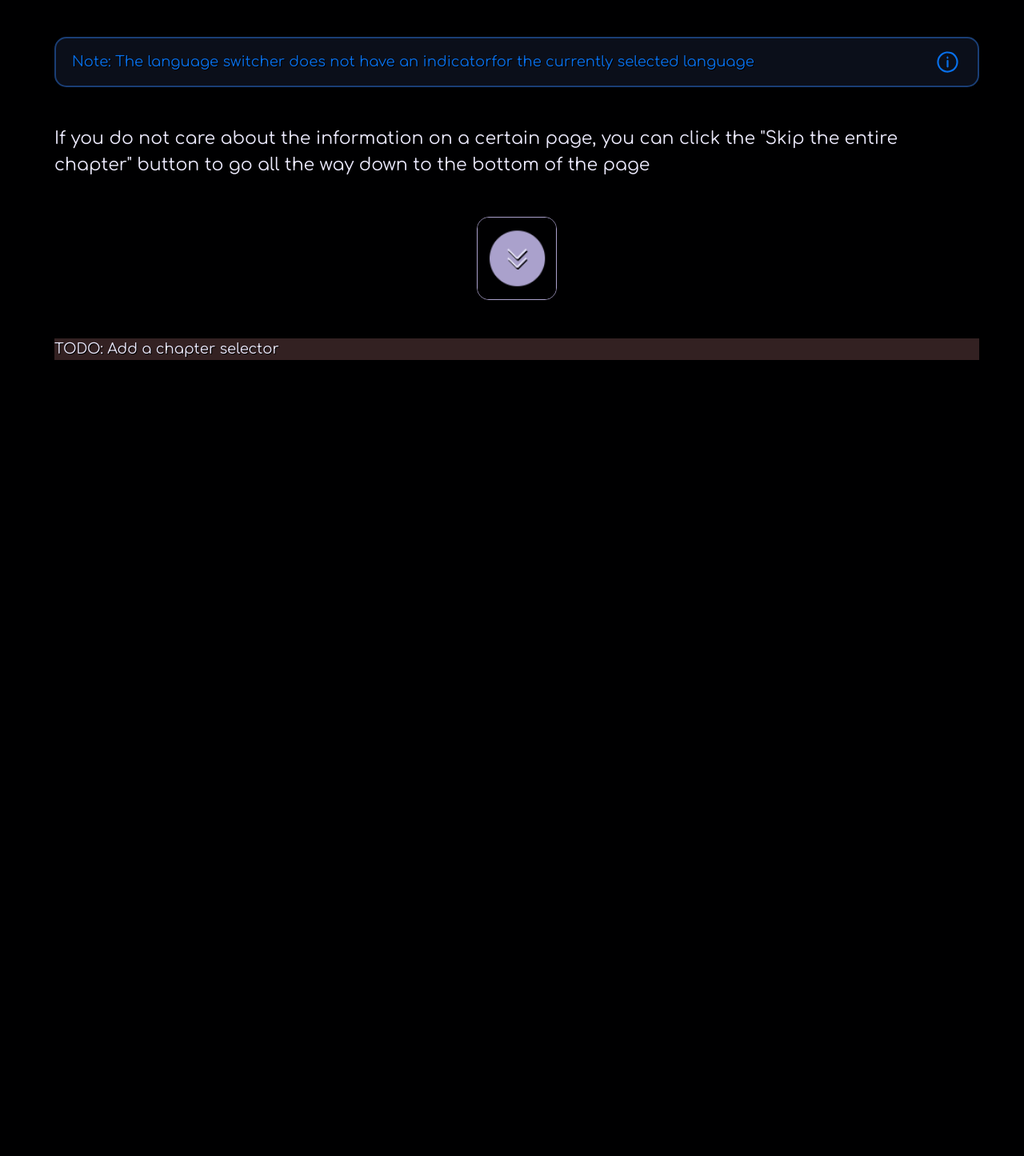
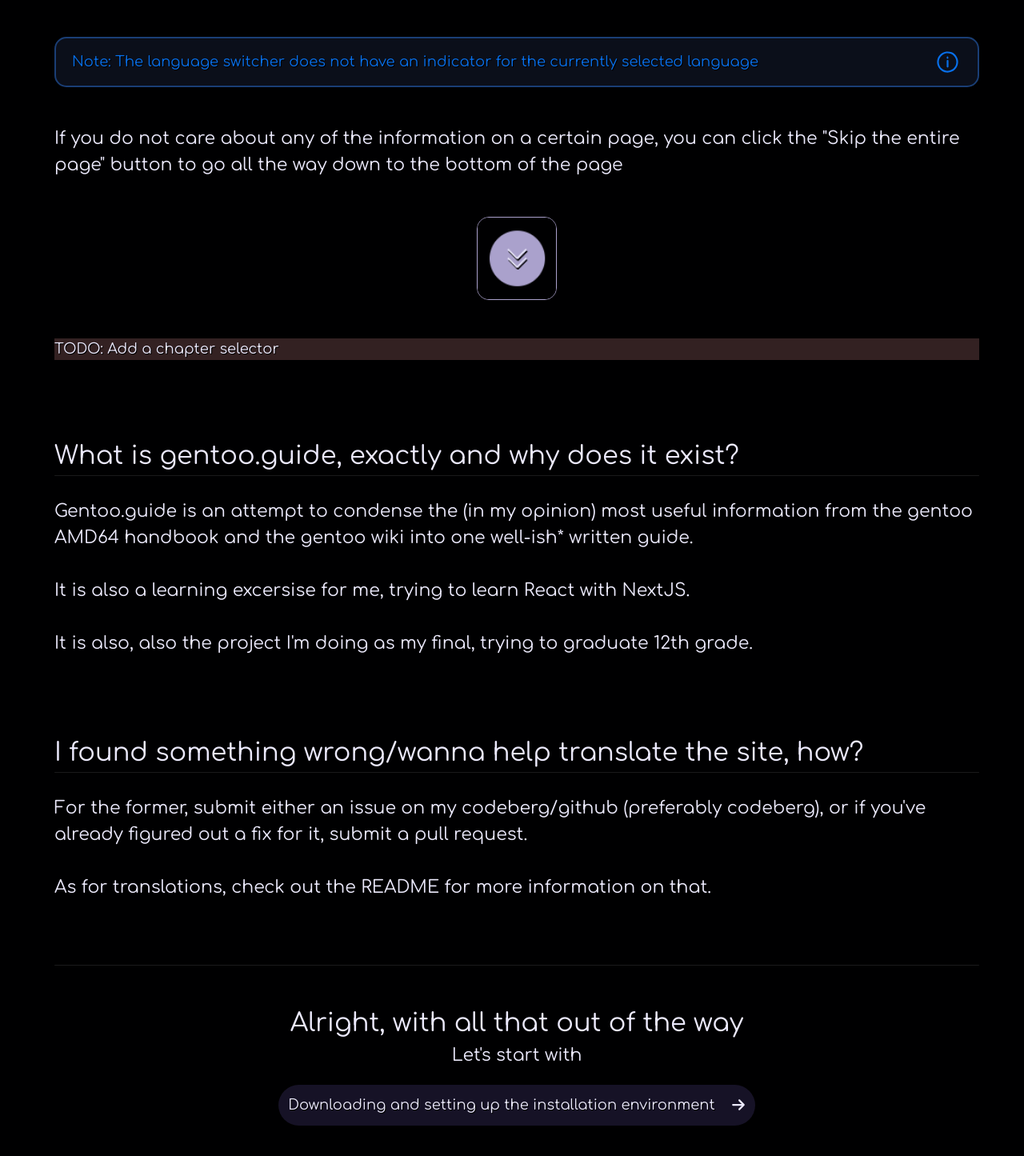
Before and after one commit to presi300/Gentoo.guide, a Next.js app: page /StartPage in a window 1280 px wide. Shown: the part 985-2430 px from the top of the page at 80% size. Before the commit the page ends 1459 px from the top, so only its background shows below. Built offline with nearby package versions, Linux system fonts and the light colour scheme.

Commit message:
Continued work on the 1st page

```diff
--- a/src/app/StartPage/page.js
+++ b/src/app/StartPage/page.js
@@ -8,7 +8,9 @@ import ShellBoxOutput from "../components/ShellBox/ShellBoxOutput";
 import SkipToEnd from "../components/SkipToEnd/SkipToEnd";
 import Spacer from "../components/Spacer/Spacer";
 import AttentionBox from "../components/AttentionBox/AttentionBox";
+import { Button } from "../components/Button/Button";
 import Image from "next/image";
+import { FaArrowRight } from "react-icons/fa6";
 
 export default function StarPage() {
   return (
@@ -24,8 +26,8 @@ export default function StarPage() {
             </Text>
             <Spacer variant="sm"></Spacer>
             <Text variant="md">
-              This is a short page to get you up-to speed on how this site works
-              and how gentoo itself works.
+              This is a short page to get you up-to speed on how this site
+              works.
             </Text>
             <div id="Site Navigation"></div>
             <div className="mt-24 ml-3">
@@ -68,15 +70,15 @@ export default function StarPage() {
 
                   <AttentionBox
                     variant="note"
-                    text=" Note: The language switcher does not have an indicatorfor the
+                    text=" Note: The language switcher does not have an indicator for the
                   currently selected language"
                   ></AttentionBox>
                 </div>
                 <div className="mt-12">
                   <Text variant="md">
-                    If you do not care about the information on a certain page,
-                    you can click the "Skip the entire chapter" button to go all
-                    the way down to the bottom of the page
+                    If you do not care about any of the information on a certain
+                    page, you can click the "Skip the entire page" button to go
+                    all the way down to the bottom of the page
                   </Text>
                   <div className="grid place-items-center my-12  ">
                     <Image
@@ -90,6 +92,67 @@ export default function StarPage() {
                   <div className="bg-red-300 bg-opacity-20">
                     <Text>TODO: Add a chapter selector</Text>
                   </div>
+                  <div className="mt-24">
+                    <div id="What is Gentoo.guide?"></div>
+                    <Text variant="lg">
+                      What is gentoo.guide, exactly and why does it exist?
+                    </Text>
+                    <Spacer variant="sm"></Spacer>
+                    <Text variant="md">
+                      Gentoo.guide is an attempt to condense the (in my opinion)
+                      most useful information from the gentoo AMD64 handbook and
+                      the gentoo wiki into one well-ish* written guide. <br />{" "}
+                      <br />
+                      It is also a learning excersise for me, trying to learn
+                      React with NextJS. <br /> <br />
+                      It is also, also the project I'm doing as my final, trying
+                      to graduate 12th grade.
+                    </Text>
+                  </div>
+                  <div className="mt-24">
+                    <div id="I wanna help, how?"></div>
+                    <Text variant="lg">
+                      I found something wrong/wanna help translate the site,
+                      how?
+                    </Text>
+                    <Spacer variant="sm"></Spacer>
+                    <Text variant="md">
+                      For the former, submit either an issue on my
+                      codeberg/github (preferably codeberg), or if you've
+                      already figured out a fix for it, submit a pull request.{" "}
+                      <br /> <br />
+                      As for translations, check out the README for more
+                      information on that.
+                    </Text>
+                  </div>
+                  <div className="mt-20">
+                    <div className="mb-12">
+                      <Spacer variant="sm"></Spacer>
+                    </div>
+                    <div className="text-center">
+                      <Text variant="lg">
+                        Alright, with all that out of the way
+                      </Text>
+                      <Text variant="md">Let's start with</Text>
+                      <div className="grid place-items-center">
+                        <div className="my-5 p-3 bg-[#41366C] transition-all rounded-full bg-opacity-35 hover:bg-opacity-50 max-w-[700px]">
+                          <Link
+                            href="InstallEnvSetup"
+                            className="flex items-center gap-5"
+                          >
+                            <Text>
+                              Downloading and setting up the installation
+                              environment
+                            </Text>
+                            <Text>
+                              {" "}
+                              <FaArrowRight />
+                            </Text>
+                          </Link>
+                        </div>
+                      </div>
+                    </div>
+                  </div>
                 </div>
               </div>
             </div>
@@ -101,7 +164,11 @@ export default function StarPage() {
       <Skeleton topBarVariant="hamburger">
         <SideBarElementExtended
           text="Welcome!"
-          content={["Site Navigation"]}
+          content={[
+            "Site Navigation",
+            "What is Gentoo.guide?",
+            "I wanna help, how?",
+          ]}
         ></SideBarElementExtended>
       </Skeleton>
       <SkipToEnd></SkipToEnd>
--- a/src/app/components/Skeleton/Skeleton.jsx
+++ b/src/app/components/Skeleton/Skeleton.jsx
@@ -23,12 +23,12 @@ export default function Skeleton({
           </div>
         )}
         {topBarVariant === "hamburger" && (
-          <div className="absolute z-50 right-[170px] text-white">
+          <div className="absolute z-50 right-[170px] top-[25px] text-white">
             <LangSwitcher langs={["English", "Български"]}></LangSwitcher>
           </div>
         )}
         {topBarVariant === "noHamburger :(" && (
-          <div className="absolute z-50 right-[200px] top-[25px] text-white">
+          <div className="absolute z-50 right-[190px] top-[25px] text-white">
             <LangSwitcher langs={["English", "Български"]}></LangSwitcher>
           </div>
         )}
```
